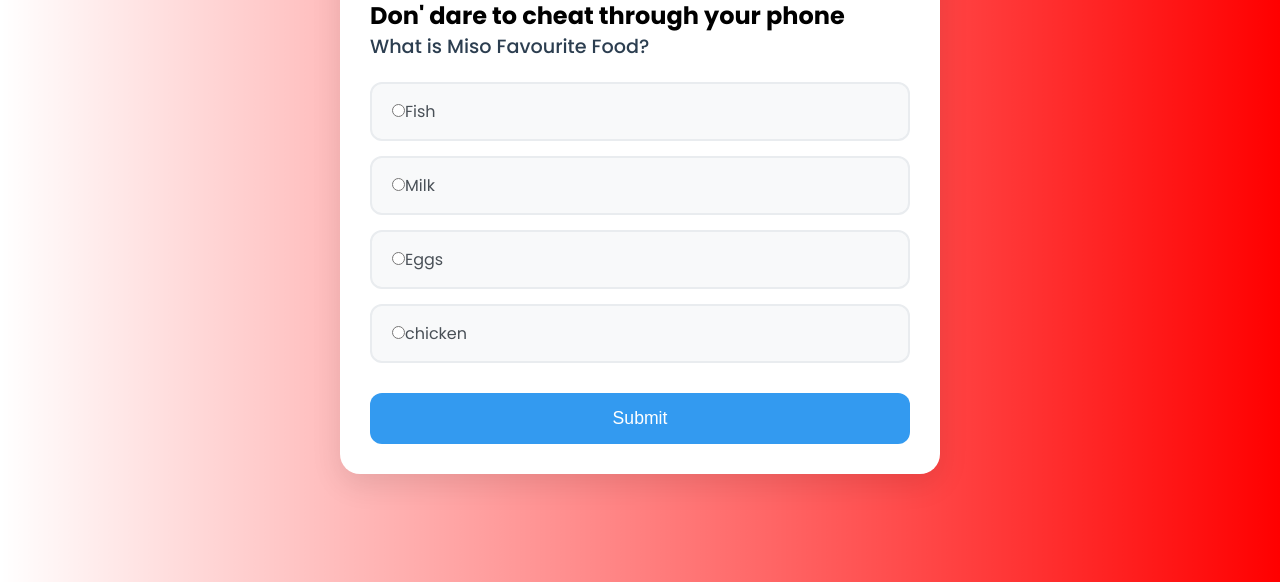
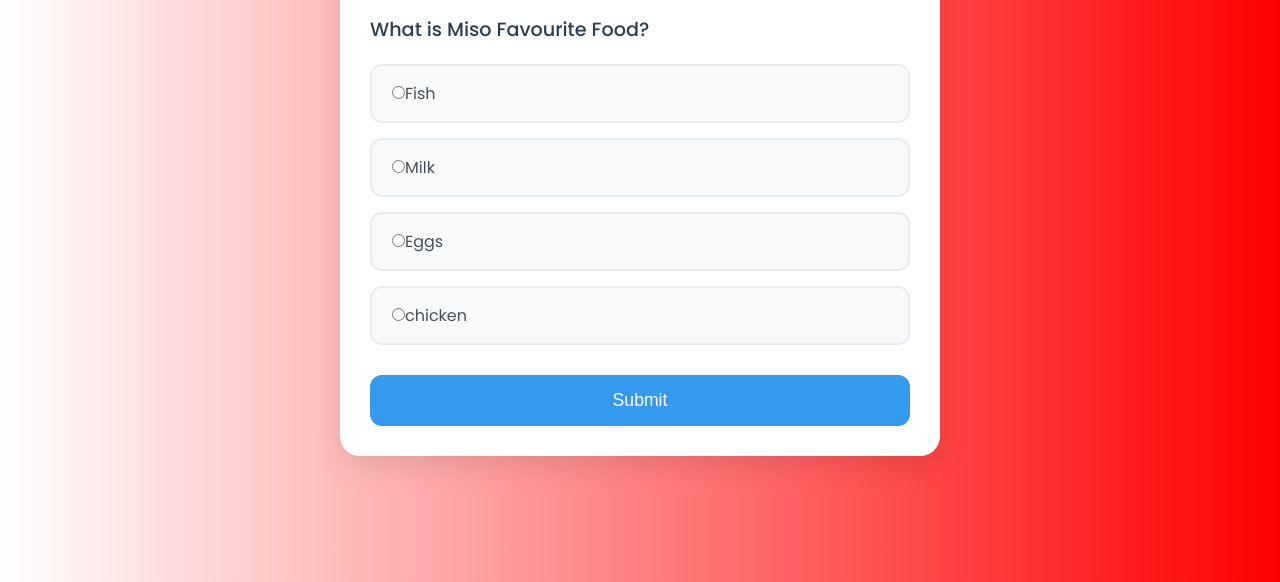
Before and after one commit to Bheem-Works/Miso-quiz, a plain HTML site: page index.html in a window 1280 px wide. Shown: the part 218-800 px from the top of the page. Drawn offline with Linux system fonts and the light colour scheme.

Commit message:
Update index.html

```diff
--- a/index.html
+++ b/index.html
@@ -7,7 +7,6 @@
   <body>
     <div class="container">
       <h1>MisoQuiz </h1>
-      <h2>Don' dare to cheat through your phone</h2>
       <div id="quiz"></div>
       <div id="result" class="result"></div>
       <button id="submit" class="button">Submit</button>
```
